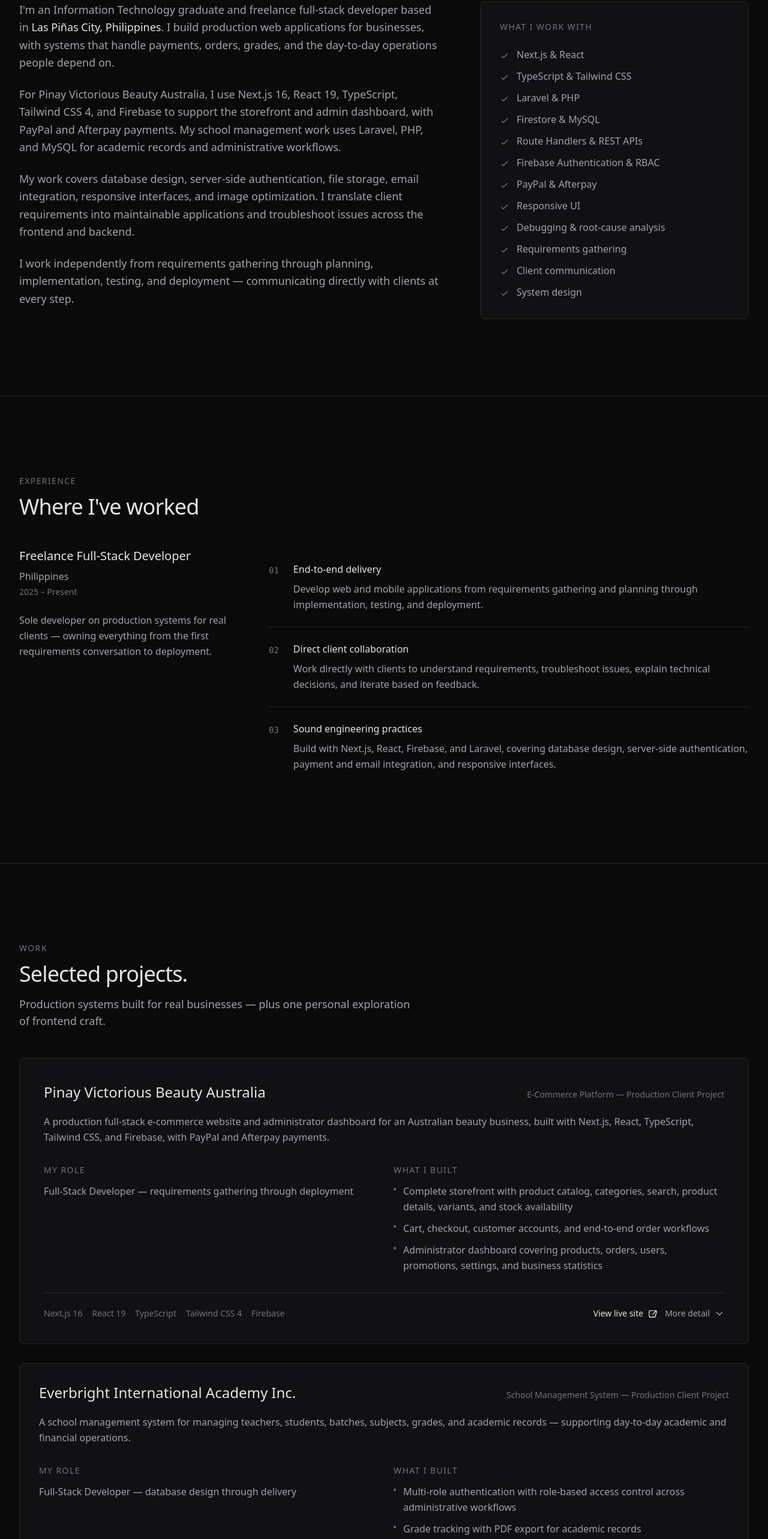
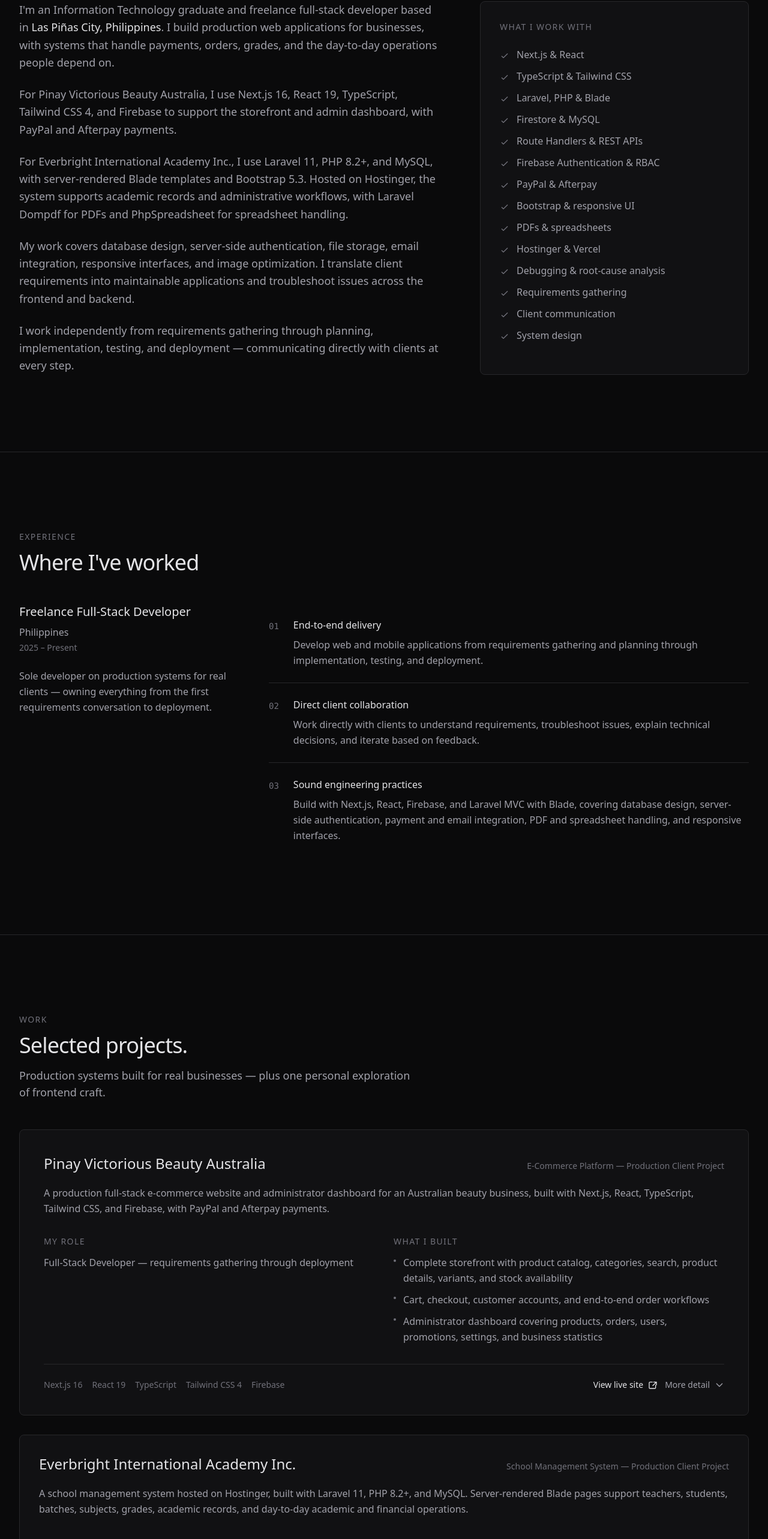
Before and after one commit to Ma-ano/Ma-ano_Portfolio, a React (Vite) app: page / in a window 1280 px wide. Shown: the part 1050-3616 px from the top of the page at 60% size. Built offline with nearby package versions, Linux system fonts and the light colour scheme.

Commit message:
Correct Everbright project technology details

```diff
--- a/src/components/about/profile.tsx
+++ b/src/components/about/profile.tsx
@@ -34,8 +34,13 @@
             <p>
               For Pinay Victorious Beauty Australia, I use Next.js 16, React 19, TypeScript,
               Tailwind CSS 4, and Firebase to support the storefront and admin dashboard,
-              with PayPal and Afterpay payments. My school management work uses Laravel,
-              PHP, and MySQL for academic records and administrative workflows.
+              with PayPal and Afterpay payments.
+            </p>
+            <p>
+              For Everbright International Academy Inc., I use Laravel 11, PHP 8.2+, and MySQL,
+              with server-rendered Blade templates and Bootstrap 5.3. Hosted on Hostinger,
+              the system supports academic records and administrative workflows, with Laravel
+              Dompdf for PDFs and PhpSpreadsheet for spreadsheet handling.
             </p>
             <p>
               My work covers database design, server-side authentication, file storage,
@@ -65,12 +70,14 @@
                 {[
                   'Next.js & React',
                   'TypeScript & Tailwind CSS',
-                  'Laravel & PHP',
+                  'Laravel, PHP & Blade',
                   'Firestore & MySQL',
                   'Route Handlers & REST APIs',
                   'Firebase Authentication & RBAC',
                   'PayPal & Afterpay',
-                  'Responsive UI',
+                  'Bootstrap & responsive UI',
+                  'PDFs & spreadsheets',
+                  'Hostinger & Vercel',
                   'Debugging & root-cause analysis',
                   'Requirements gathering',
                   'Client communication',
--- a/src/components/experience/timeline.tsx
+++ b/src/components/experience/timeline.tsx
@@ -14,7 +14,7 @@
   {
     title: 'Sound engineering practices',
     description:
-      'Build with Next.js, React, Firebase, and Laravel, covering database design, server-side authentication, payment and email integration, and responsive interfaces.',
+      'Build with Next.js, React, Firebase, and Laravel MVC with Blade, covering database design, server-side authentication, payment and email integration, PDF and spreadsheet handling, and responsive interfaces.',
   },
 ]
 
--- a/src/data/profile.ts
+++ b/src/data/profile.ts
@@ -70,11 +70,11 @@
     name: 'Everbright International Academy Inc.',
     type: 'School Management System — Production Client Project',
     overview:
-      'A school management system for managing teachers, students, batches, subjects, grades, and academic records — supporting day-to-day academic and financial operations.',
+      'A school management system hosted on Hostinger, built with Laravel 11, PHP 8.2+, and MySQL. Server-rendered Blade pages support teachers, students, batches, subjects, grades, academic records, and day-to-day academic and financial operations.',
     role: 'Full-Stack Developer — database design through delivery',
     built: [
       'Multi-role authentication with role-based access control across administrative workflows',
-      'Grade tracking with PDF export for academic records',
+      'Grade tracking with PDF export for academic records using Laravel Dompdf',
       'Database structures and application logic supporting academic and financial operations',
     ],
     features: [
@@ -90,12 +90,20 @@
       'Financial operations',
     ],
     technicalAreas: [
-      'Database design',
+      'Traditional Laravel MVC architecture with server-rendered Blade templates',
+      'HTML, CSS, and JavaScript with Bootstrap 5.3 & Bootstrap Icons',
+      'MySQL database design',
       'Application logic for academic operations',
       'Security & access control',
+      'HTTP requests with Axios',
+      'PDF generation with Laravel Dompdf',
+      'Spreadsheet handling with PhpSpreadsheet',
+      'Frontend asset builds with Vite 5 & npm',
+      'Testing with PHPUnit 10.5',
+      'Hostinger hosting with Apache-compatible .htaccess configuration',
     ],
     liveUrl: 'https://everbrightinternationalacademyinc.online/',
-    technologies: ['Laravel 11', 'PHP 8+', 'MySQL', 'Bootstrap 5', 'RBAC', 'PDF Export'],
+    technologies: ['Laravel 11', 'PHP 8.2+', 'Blade', 'MySQL', 'Bootstrap 5.3', 'Hostinger'],
   },
   {
     name: 'Luxury Fashion E-Commerce UI',
@@ -129,11 +137,11 @@
 export const skillCategories: SkillCategory[] = [
   {
     label: 'Frontend',
-    skills: ['HTML', 'CSS', 'JavaScript', 'TypeScript', 'Next.js 16', 'React 19', 'Vue 3', 'Tailwind CSS 4', 'Bootstrap 5', 'Ionic', 'Vite', 'Framer Motion', 'Motion.dev'],
+    skills: ['HTML', 'CSS', 'JavaScript', 'TypeScript', 'Next.js 16', 'React 19', 'Blade Templates', 'Vue 3', 'Tailwind CSS 4', 'Bootstrap 5.3', 'Bootstrap Icons', 'Ionic', 'Framer Motion', 'Motion.dev'],
   },
   {
     label: 'Backend',
-    skills: ['Next.js App Router & Route Handlers', 'Firebase Admin', 'Firebase Authentication', 'Laravel 11', 'PHP 8+', 'Python', 'REST APIs', 'Authentication', 'Authorization', 'RBAC'],
+    skills: ['Next.js App Router & Route Handlers', 'Firebase Admin', 'Firebase Authentication', 'Laravel 11', 'PHP 8.2+', 'MVC Architecture', 'Python', 'REST APIs', 'Authentication', 'Authorization', 'RBAC'],
   },
   {
     label: 'Data',
@@ -145,11 +153,11 @@
   },
   {
     label: 'Integrations',
-    skills: ['PayPal', 'Afterpay', 'Nodemailer / SMTP', 'Next.js Image', 'Sharp', 'Vercel Speed Insights', 'REST APIs', 'Third-Party Services'],
+    skills: ['PayPal', 'Afterpay', 'Nodemailer / SMTP', 'Axios', 'Laravel Dompdf', 'PhpSpreadsheet', 'Next.js Image', 'Sharp', 'Vercel Speed Insights', 'REST APIs', 'Third-Party Services'],
   },
   {
     label: 'Tools',
-    skills: ['Git', 'GitHub', 'VS Code', 'NPM', 'Vercel', 'Firebase', 'AI-Assisted Development Tools'],
+    skills: ['Git', 'GitHub', 'VS Code', 'npm', 'Vite', 'PHPUnit 10.5', 'Hostinger', 'Apache .htaccess', 'Vercel', 'Firebase', 'AI-Assisted Development Tools'],
   },
 ]
 
```
Also changed, not shown: 1 other file (tests, documents, lock files or other folders).
